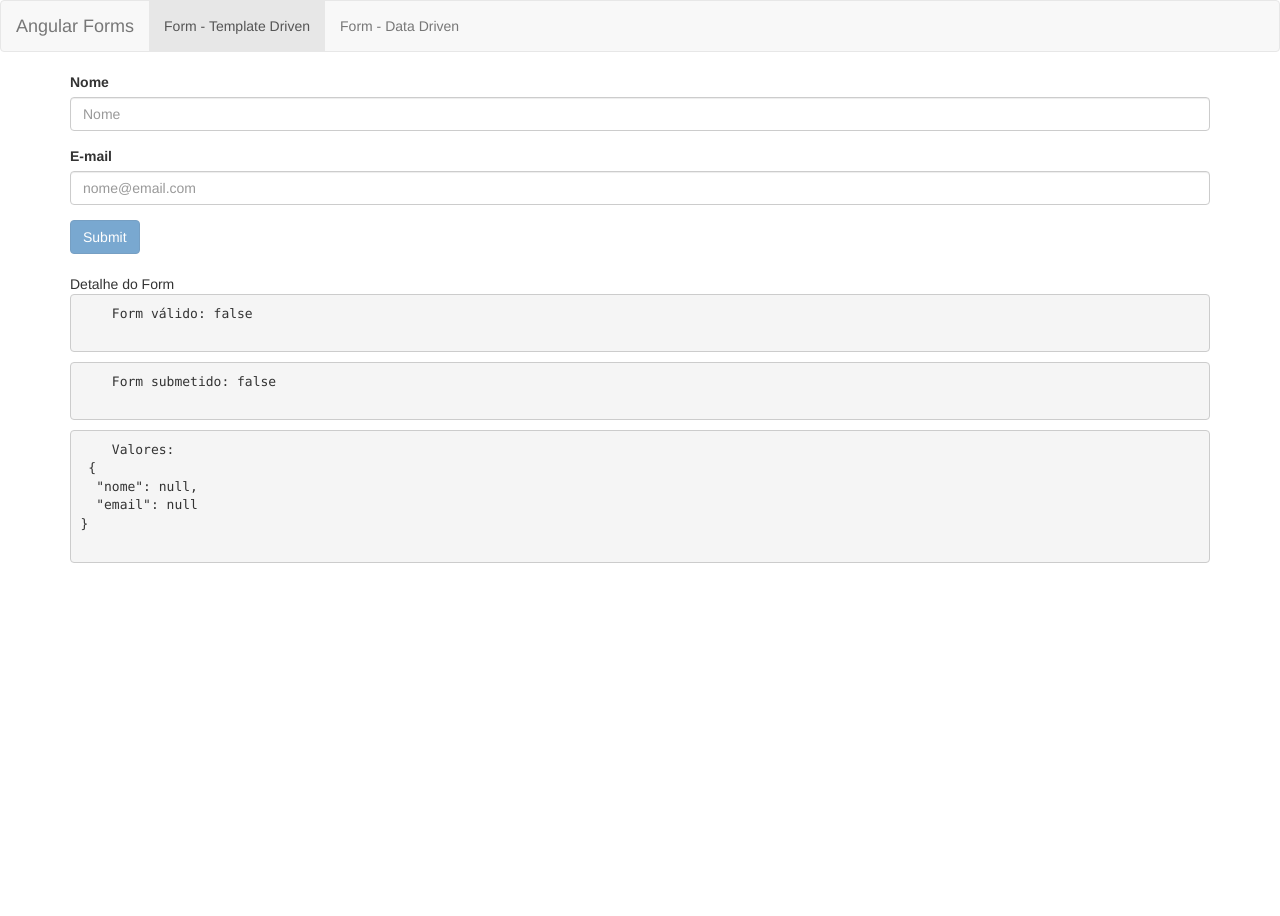
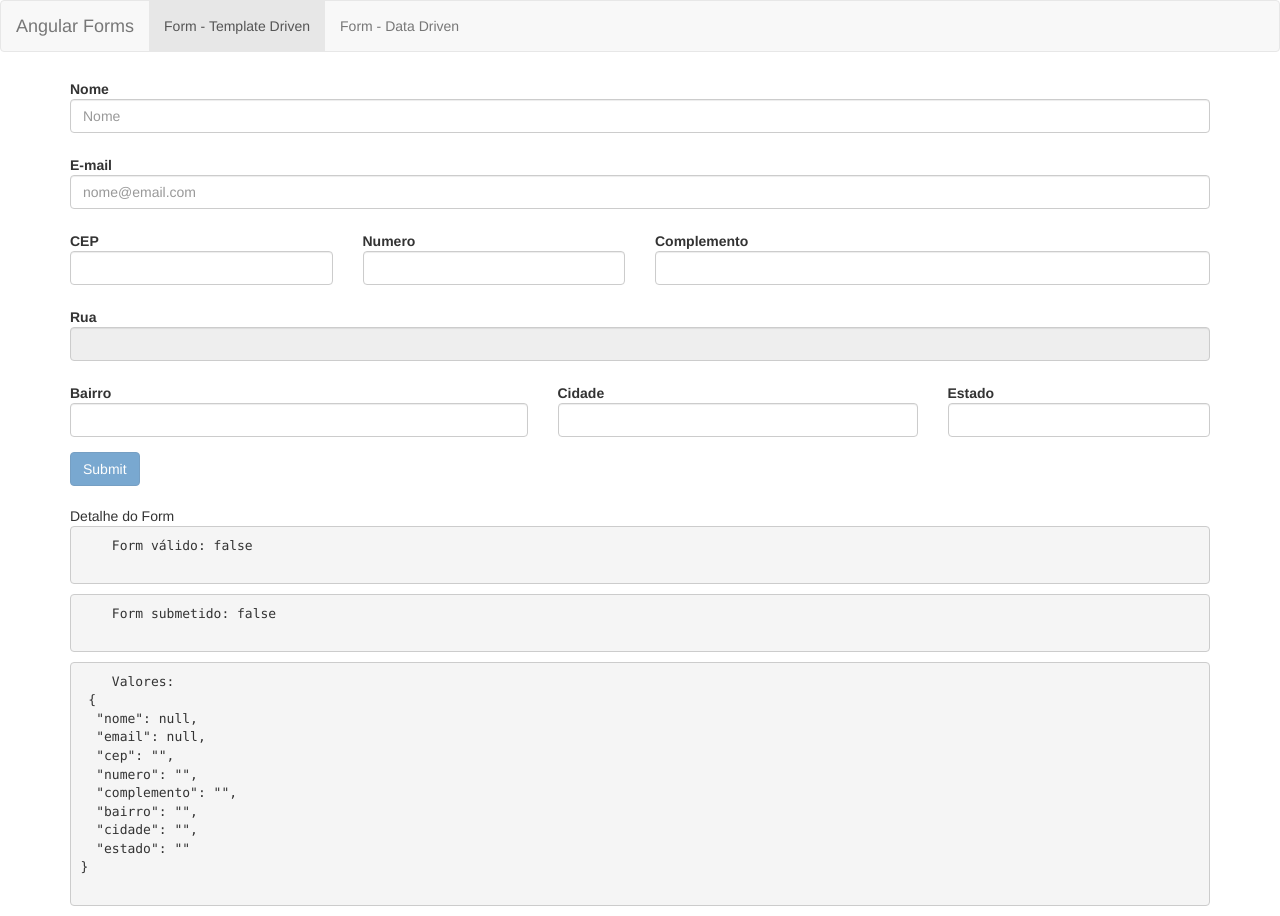
Before and after one commit to Tiago3F/forms, an Angular app: page /templateForm in a window 1280 px wide. Before the commit the page ends 800 px from the top, so only its background shows below. Built offline with nearby package versions, Linux system fonts and the light colour scheme.

Commit message:
feat: :sparkles: Criando formulário

```diff
--- a/src/app/template-form/template-form.component.html
+++ b/src/app/template-form/template-form.component.html
@@ -1,7 +1,14 @@
-<form #f="ngForm" (ngSubmit)="onSubmit(f)">
+<form #f="ngForm" (ngSubmit)="onSubmit(f)" class="form-horizontal">
+
     <div class="form-group" [class.has-error]="!nome.valid && nome.touched" [class.has-feedback]="!nome.valid && nome.touched">
+
+        <div class="col-sm-12">
             <label for="nome" class="control-label">Nome</label>
+        </div>
+
+        <div class="col-sm-12">
             <input type="text" class="form-control" id="nome" placeholder="Nome" name="nome" [(ngModel)]="usuario.nome" required #nome="ngModel">
+
 
             <span class="glyphicon glyphicon-remove form-control-feedback" aria-hidden="true" *ngIf="!nome.valid && nome.touched"></span>
             <span id="nome" class="sr-only" *ngIf="!nome.valid && nome.touched">(error)</span>
@@ -10,20 +17,116 @@
                 Nome é obrigatório!
             </div>
         </div>
+    </div>
 
     <div class="form-group" [class.has-error]="!email.valid && email.touched" [class.has-feedback]="!email.valid && email.touched">
+
+        <div class="col-sm-12">
             <label for="email" class="control-label">E-mail</label>
+        </div>
+
+        <div class="col-sm-12">
             <input type="email" class="form-control" id="email" placeholder="nome@email.com" name="email" [(ngModel)]="usuario.email" ngModel [email]="true" required #email="ngModel">
 
             <span class="glyphicon glyphicon-remove form-control-feedback" aria-hidden="true" *ngIf="!email.valid && email.touched"></span>
-        <span id="email" class="sr-only" *ngIf="!email.valid && email.touched">(error)</span>
+            <span class="sr-only" *ngIf="!email.valid && email.touched">(error)</span>
 
             <div *ngIf="!email.valid && email.touched" class="alert alert-danger" role="alert">
                 Email inválido!
+            </div>
+        </div>
+    </div>
+
+    <div class="form-group">
+        <div class="col-md-3" [class.has-error]="!cep.valid && cep.touched" [class.has-feedback]="!cep.valid && cep.touched">
+            <label for="cep" class="control-label">CEP</label>
+            <input type="text" class="form-control" id="cep" name="cep" ngModel required #cep="ngModel">
+
+            <span class="glyphicon glyphicon-remove form-control-feedback" aria-hidden="true" *ngIf="!cep.valid && cep.touched"></span>
+            <span class="sr-only" *ngIf="!cep.valid && cep.touched">(error)</span>
+
+            <div *ngIf="!cep.valid && cep.touched" class="alert alert-danger" role="alert">
+                CEP obrigatório!
+            </div>
+        </div>
+
+        <div class="col-md-3" [class.has-error]="!numero.valid && numero.touched" [class.has-feedback]="!numero.valid && numero.touched">
+            <label for="numero" class="control-label">Numero</label>
+            <input type="text" class="form-control" id="numero" name="numero" ngModel required #numero="ngModel">
+
+            <span class="glyphicon glyphicon-remove form-control-feedback" aria-hidden="true" *ngIf="!numero.valid && numero.touched"></span>
+            <span class="sr-only" *ngIf="!numero.valid && numero.touched">(error)</span>
+
+            <div *ngIf="!numero.valid && numero.touched" class="alert alert-danger" role="alert">
+                Numero obrigatório!
+            </div>
+        </div>
+
+        <div class="col-md-6">
+            <label for="complemento" class="control-label">Complemento</label>
+            <input type="text" class="form-control" id="complemento" name="complemento" ngModel required #complemento="ngModel">
+        </div>
+    </div>
+
+    <div class="form-group" [class.has-error]="!rua.valid && rua.touched" [class.has-feedback]="!rua.valid && rua.touched">
+
+        <div class="col-sm-12">
+            <label for="rua" class="control-label">Rua</label>
+        </div>
+
+        <div class="col-sm-12">
+            <input type="text" class="form-control" id="rua" name="rua" [(ngModel)]="usuario.rua" required #rua="ngModel" readonly>
+
+
+            <span class="glyphicon glyphicon-remove form-control-feedback" aria-hidden="true" *ngIf="!rua.valid && rua.touched"></span>
+            <span id="rua" class="sr-only" *ngIf="!rua.valid && rua.touched">(error)</span>
+
+            <div *ngIf="!rua.valid && rua.touched" class="alert alert-danger" role="alert">
+                A rua é obrigatória!
+            </div>
+        </div>
+    </div>
+
+    <div class="form-group">
+        <div class="col-md-5" [class.has-error]="!bairro.valid && bairro.touched" [class.has-feedback]="!bairro.valid && bairro.touched">
+            <label for="bairro" class="control-label">Bairro</label>
+            <input type="text" class="form-control" id="bairro" name="bairro" ngModel required #bairro="ngModel">
+
+            <span class="glyphicon glyphicon-remove form-control-feedback" aria-hidden="true" *ngIf="!bairro.valid && bairro.touched"></span>
+            <span class="sr-only" *ngIf="!bairro.valid && bairro.touched">(error)</span>
+
+            <div *ngIf="!bairro.valid && bairro.touched" class="alert alert-danger" role="alert">
+                Bairro obrigatório!
+            </div>
+        </div>
+
+        <div class="col-md-4" [class.has-error]="!cidade.valid && cidade.touched" [class.has-feedback]="!cidade.valid && cidade.touched">
+            <label for="cidade" class="control-label">Cidade</label>
+            <input type="text" class="form-control" id="cidade" name="cidade" ngModel required #cidade="ngModel">
+
+            <span class="glyphicon glyphicon-remove form-control-feedback" aria-hidden="true" *ngIf="!cidade.valid && cidade.touched"></span>
+            <span class="sr-only" *ngIf="!cidade.valid && cidade.touched">(error)</span>
+
+            <div *ngIf="!cidade.valid && cidade.touched" class="alert alert-danger" role="alert">
+                A cidade é obrigatória!
+            </div>
+        </div>
+
+        <div class="col-md-3" [class.has-error]="!estado.valid && estado.touched" [class.has-feedback]="!estado.valid && estado.touched">
+            <label for="estado" class="control-label">Estado</label>
+            <input type="text" class="form-control" id="estado" name="estado" ngModel required #estado="ngModel">
+
+            <span class="glyphicon glyphicon-remove form-control-feedback" aria-hidden="true" *ngIf="!estado.valid && estado.touched"></span>
+            <span class="sr-only" *ngIf="!estado.valid && estado.touched">(error)</span>
+
+            <div *ngIf="!estado.valid && estado.touched" class="alert alert-danger" role="alert">
+                O estado é obrigatório!
+            </div>
         </div>
     </div>
 
     <button type="submit" class="btn btn-primary" [disabled]="!f.valid">Submit</button>
 
     <app-form-debug [form]="f"></app-form-debug>
+
 </form>
```
Lines whose indentation alone changed are shown as unchanged.
